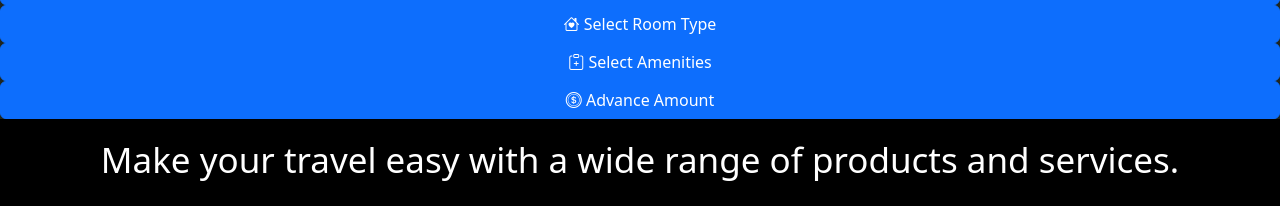
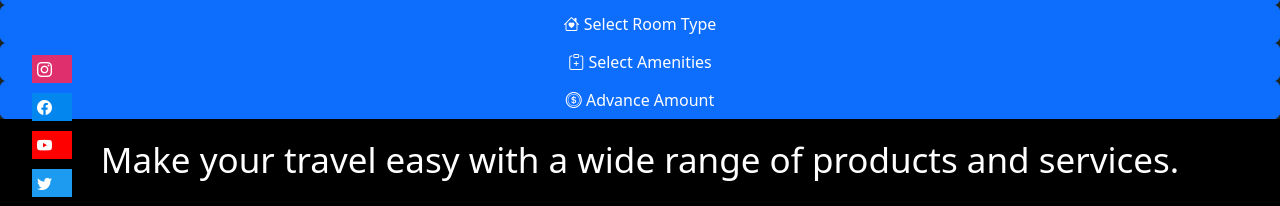
Before and after one commit to Ayushkumar1998/Hotel_BOOKING, a website: page index.html in a window 1280 px wide. Shown: the part 564-770 px from the top of the page. Drawn offline with nearby package versions, Linux system fonts and the light colour scheme.

Commit message:
Update index.html

```diff
--- a/index.html
+++ b/index.html
@@ -49,8 +49,8 @@
                 color: #e65b00;
             }
  .sidebar-social {
-    position: sticky;
-     bottom:150px;
+    position:absolute;
+     bottom: 15px;
      left:0px;
 }
 
```
